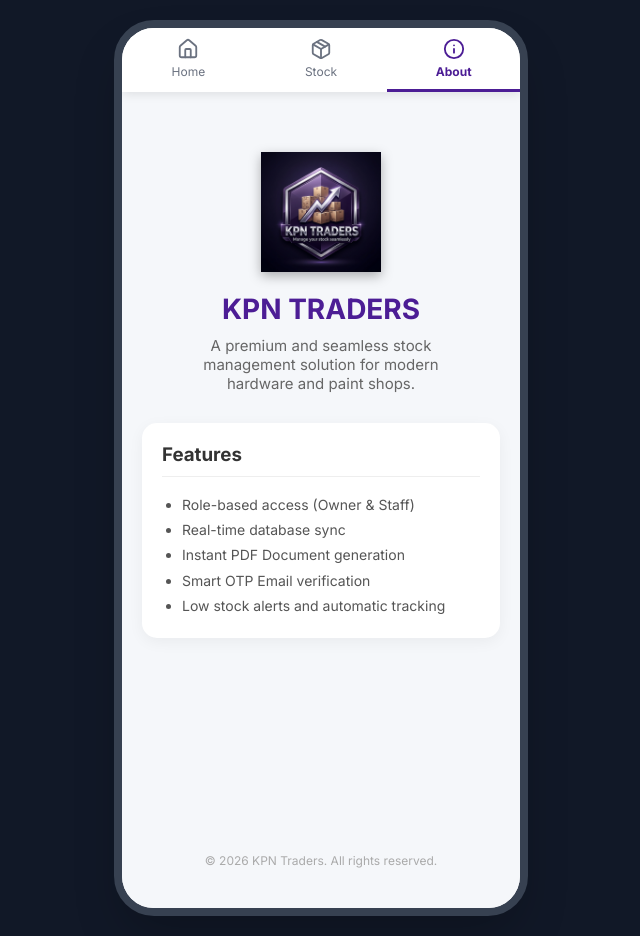
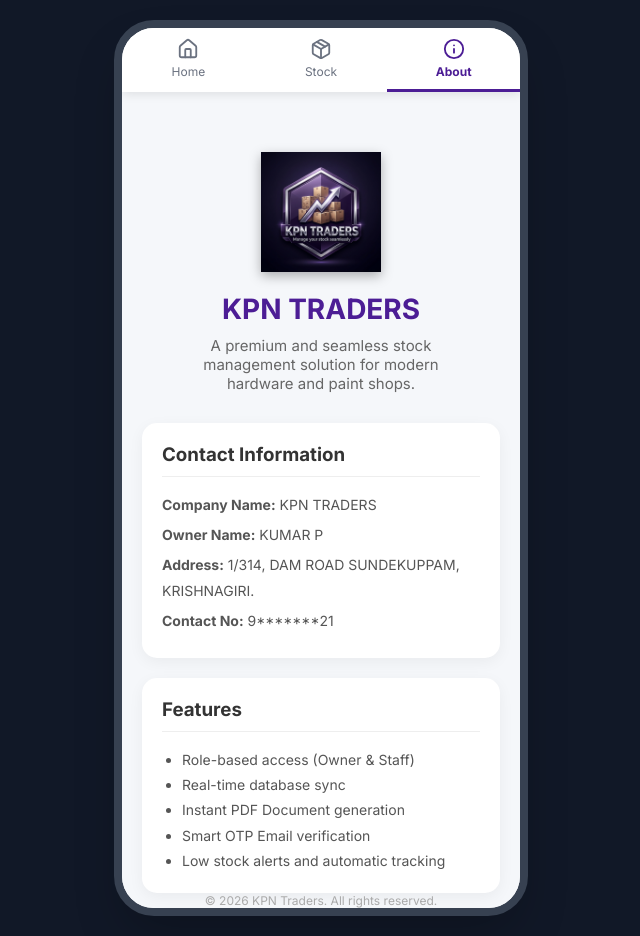
Before and after one commit to shanmugaraj2007/shop, a React (Vite) app: page /about in a window 1280 px wide. Shown: the whole page, without its empty margins (319-959 px from the left). Built offline with nearby package versions, Linux system fonts and the light colour scheme.

Commit message:
Update About page with company contact information

```diff
--- a/src/pages/About.jsx
+++ b/src/pages/About.jsx
@@ -8,6 +8,16 @@ const About = () => {
       <p style={{ textAlign: 'center', fontSize: '15px', color: '#666', marginBottom: '30px', maxWidth: '300px' }}>
         A premium and seamless stock management solution for modern hardware and paint shops.
       </p>
+
+      <div style={{ background: 'white', padding: '20px', borderRadius: '15px', boxShadow: '0 4px 15px rgba(0,0,0,0.05)', width: '100%', marginBottom: '20px' }}>
+        <h3 style={{ borderBottom: '1px solid #eee', paddingBottom: '10px', marginBottom: '15px', color: '#333' }}>Contact Information</h3>
+        <div style={{ color: '#555', fontSize: '14px', lineHeight: '1.8' }}>
+          <p style={{ margin: '5px 0' }}><strong>Company Name:</strong> KPN TRADERS</p>
+          <p style={{ margin: '5px 0' }}><strong>Owner Name:</strong> KUMAR P</p>
+          <p style={{ margin: '5px 0' }}><strong>Address:</strong> 1/314, DAM ROAD SUNDEKUPPAM, KRISHNAGIRI.</p>
+          <p style={{ margin: '5px 0' }}><strong>Contact No:</strong> 9*******21</p>
+        </div>
+      </div>
 
       <div style={{ background: 'white', padding: '20px', borderRadius: '15px', boxShadow: '0 4px 15px rgba(0,0,0,0.05)', width: '100%' }}>
         <h3 style={{ borderBottom: '1px solid #eee', paddingBottom: '10px', marginBottom: '15px', color: '#333' }}>Features</h3>
```
